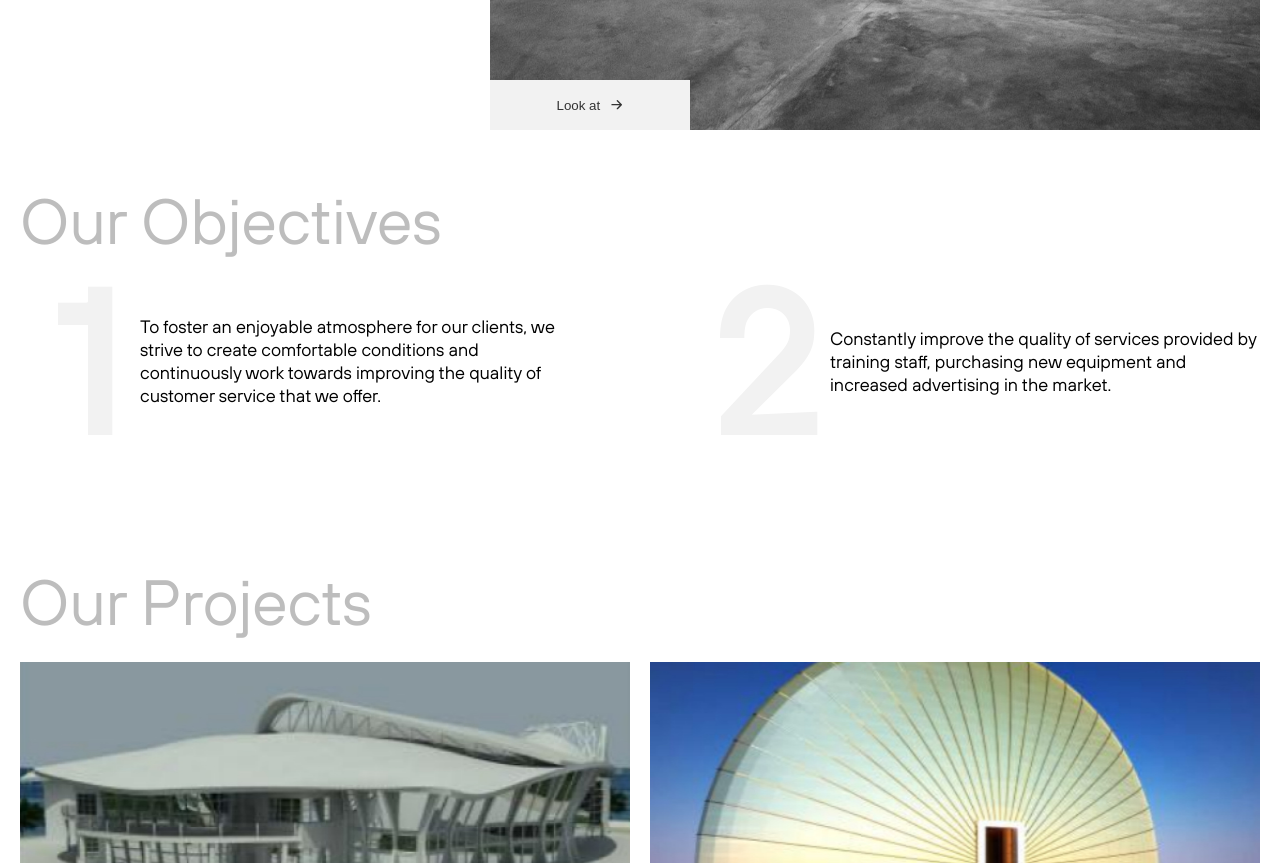
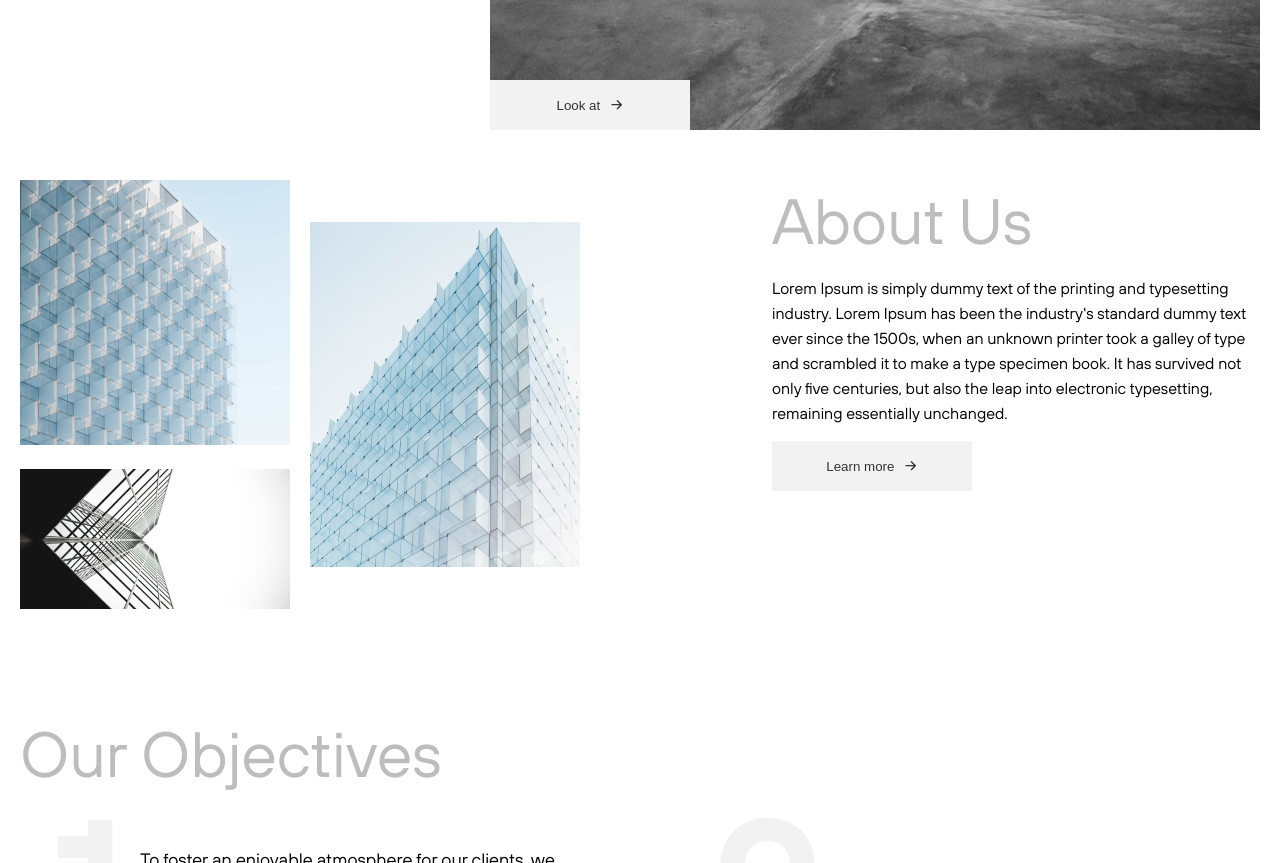
Before and after one commit to tsikatawill/architekt, a Next.js app: page / in a window 1280 px wide. Shown: the part 760-1623 px from the top of the page. Built offline with nearby package versions, Linux system fonts and the light colour scheme.

Commit message:
chore: bring back about section

```diff
--- a/pages/index.js
+++ b/pages/index.js
@@ -1,3 +1,4 @@
+import { About } from "../components/About";
 import { Contact } from "../components/Contact";
 import Head from "next/head";
 import { Hero } from "../components/Hero";
@@ -16,7 +17,7 @@ export default function Home() {
 
       <header>
         <Hero />
-        {/* <About /> */}
+        <About />
         <Objectives />
         <Projects />
         <Contact />
```
